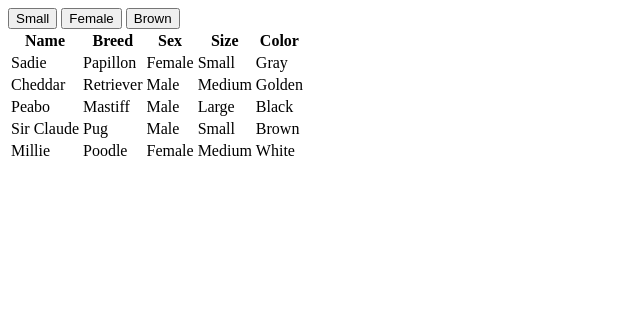
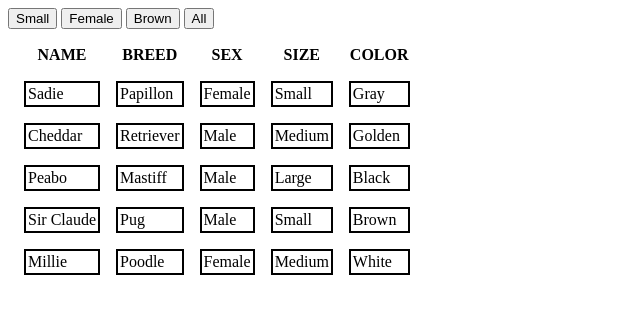
Before and after one commit to tiffwanee/web150-w15, a plain HTML site: page assignment-6/dogs.html in a window 1280 px wide. Shown: the whole page, without its empty margins (0-640 px from the left). Drawn offline with nearby package versions, Linux system fonts and the light colour scheme.

Commit message:
Update to Assignment 6
I was able to get the table to show/hide, but am working on filtering
results

```diff
--- a/assignment-6/dogs.html
+++ b/assignment-6/dogs.html
@@ -5,21 +5,50 @@
         <title>Dogs!</title>
     </head>
     <body>
-    <button id=one data-margin="20">Small</button>
-    <button id=two data-margin="40">Female</button>
-    <button id=three>Brown</button>
+    <button class="filter" data-filter="small">Small</button>
+    <button class="filter" data-filter="female">Female</button>
+    <button class="filter" data-filter="brown">Brown</button>
+    <button class="reset">All</button>
+    <style>
+        table {
+            border-spacing: 1em
+        }
+        td {
+            border: 2px solid black;
+            border-spacing: 1 em;
+            padding: 2px;
+        }
+
+    </style>
 
     <script src="http://code.jquery.com/jquery-2.1.3.min.js"></script>
+    <script>
 
-    <table>
+        $(".filter").on("click", function() {
+        //var $this = $(this);
+        //var filter = $this.attr("data-filter");
+        $(".dogs").hide();
+
+        var selector = "." + filter;
+        $(".dogs").filter(selector).show();
+        });
+
+        var allButton = $(".reset");
+        allButton.on("click", function() {
+        $(".dogs").show();
+        });
+
+    </script>
+
+    <table class="dogs">
         <tr>
-            <th>Name</th>
-            <th>Breed</th>
-            <th>Sex</th>
-            <th>Size</th>
-            <th>Color</th>
+            <th>NAME</th>
+            <th>BREED</th>
+            <th>SEX</th>
+            <th>SIZE</th>
+            <th>COLOR</th>
         </tr>
-        <tr>
+        <tr class="small female">
             <td>Sadie</td>
             <td>Papillon</td>
             <td>Female</td>
@@ -41,26 +70,20 @@
             <td>Large</td>
             <td>Black</td>
         </tr>
-        <tr>
+        <tr class="small brown">
             <td>Sir Claude</td>
             <td>Pug</td>
             <td>Male</td>
             <td>Small</td>
             <td>Brown</td>
         </tr>
-        <tr>
+        <tr class="female">
             <td>Millie</td>
             <td>Poodle</td>
             <td>Female</td>
             <td>Medium</td>
             <td>White</td>
         </tr>
-
-
-
-
-
     </table>
-
     </body>
 </html>
```
